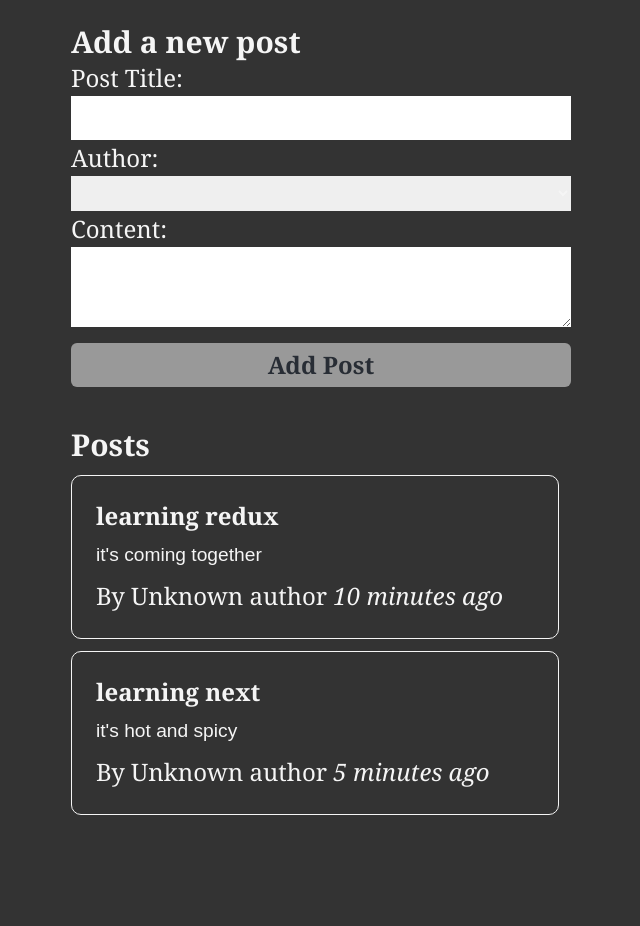
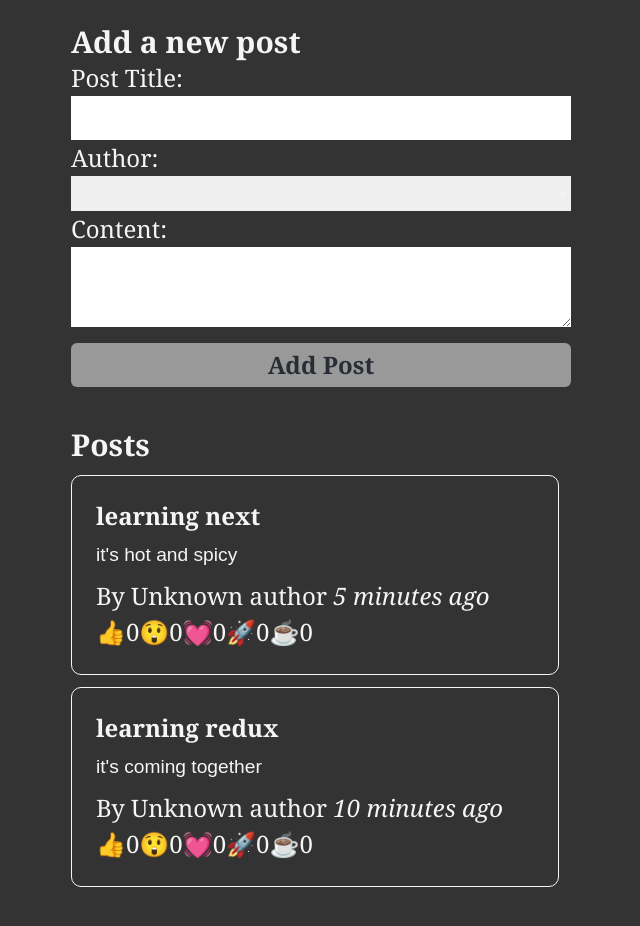
Before and after one commit to ochosteve08/Cyberdev, a React (Create React App) app: page / in a window 1280 px wide. Shown: the top 926 px of the page, without its empty margins (319-959 px from the left). Built offline with nearby package versions, Linux system fonts and the light colour scheme.

Commit message:
add reaction emojis to post

```diff
--- a/src/features/posts/PostList.js
+++ b/src/features/posts/PostList.js
@@ -2,17 +2,21 @@ import { useSelector } from "react-redux";
 import { allPosts } from "./postSlice";
 import PostAuthor from "./PostAuthor";
 import TimeAgo from "./TimeAgo";
+import ReactionButtons from "./ReactionButtons";
 
 const PostList = () => {
   const posts = useSelector(allPosts);
-  console.log(posts);
+  const orderedPosts = posts
+    .slice()
+    .sort((a, b) => b.date.localeCompare(a.date));
 
-  const renderedPost = posts.map((post) => (
+  const renderedPost = orderedPosts.map((post) => (
     <article key={post.id}>
       <h3 className="font-bold text-2xl">{post.title}</h3>
       <p>{post.content.substring(0, 100)}</p>
       <PostAuthor userId={post.userId} />
       <TimeAgo timestamp={post.date} />
+      <ReactionButtons post={post} />
     </article>
   ));
 
--- /dev/null
+++ b/src/features/posts/ReactionButtons.js
@@ -0,0 +1,33 @@
+import React from "react";
+import { useDispatch } from "react-redux";
+import { reactionsAdded } from "./postSlice";
+
+const reactionEmoji = {
+  thumbsUp: "👍",
+  wow: "😲",
+  heart: "💓",
+  rocket: "🚀",
+  coffee: "☕",
+};
+const ReactionButtons = ({ post }) => {
+  const dispatch = useDispatch();
+
+  const reactionButtons = Object.entries(reactionEmoji).map(([name, emoji]) => {
+    return (
+      <button
+        key={name}
+        type="button"
+        onClick={() =>
+          dispatch(reactionsAdded({ postId: post.id, reaction: name }))
+        }
+      >
+        {emoji}
+        {post.reactions[name]}
+      </button>
+    );
+  });
+
+  return <div>{reactionButtons}</div>;
+};
+
+export default ReactionButtons;
--- a/src/features/posts/postSlice.js
+++ b/src/features/posts/postSlice.js
@@ -6,12 +6,26 @@ const initialState = [
     title: "learning redux",
     content: "it's coming together",
     date: sub(new Date(), { minutes: 10 }).toISOString(),
+    reactions: {
+      thumbsUp: 0,
+      wow: 0,
+      heart: 0,
+      rocket: 0,
+      coffee: 0,
+    },
   },
   {
     id: "2",
     title: "learning next",
     content: "it's hot and spicy",
     date: sub(new Date(), { minutes: 5 }).toISOString(),
+    reactions: {
+      thumbsUp: 0,
+      wow: 0,
+      heart: 0,
+      rocket: 0,
+      coffee: 0,
+    },
   },
 ];
 const postSlice = createSlice({
@@ -30,13 +44,27 @@ const postSlice = createSlice({
             content,
             userId,
             date: new Date().toISOString(),
+            reactions: {
+              thumbsUp: 0,
+              wow: 0,
+              heart: 0,
+              rocket: 0,
+              coffee: 0,
+            },
           },
         };
       },
+    },
+    reactionsAdded: (state, action) => {
+      const { postId, reaction } = action.payload;
+      const existingPost = state.find((post) => post.id === postId);
+      if (existingPost) {
+        existingPost.reactions[reaction]++;
+      }
     },
   },
 });
 
 export default postSlice.reducer;
 export const allPosts = (state) => state.posts;
-export const { addPost } = postSlice.actions;
+export const { addPost, reactionsAdded } = postSlice.actions;
```
